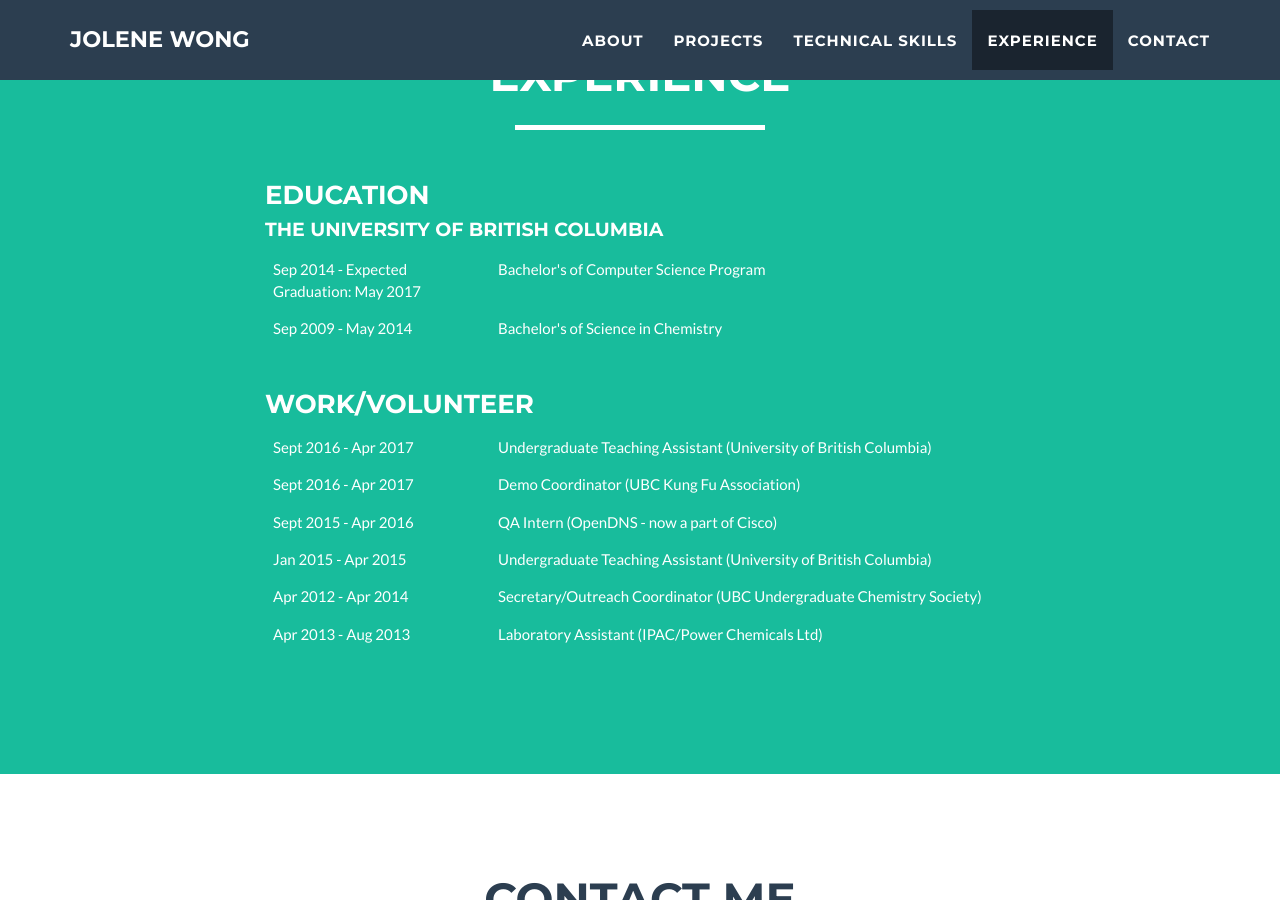
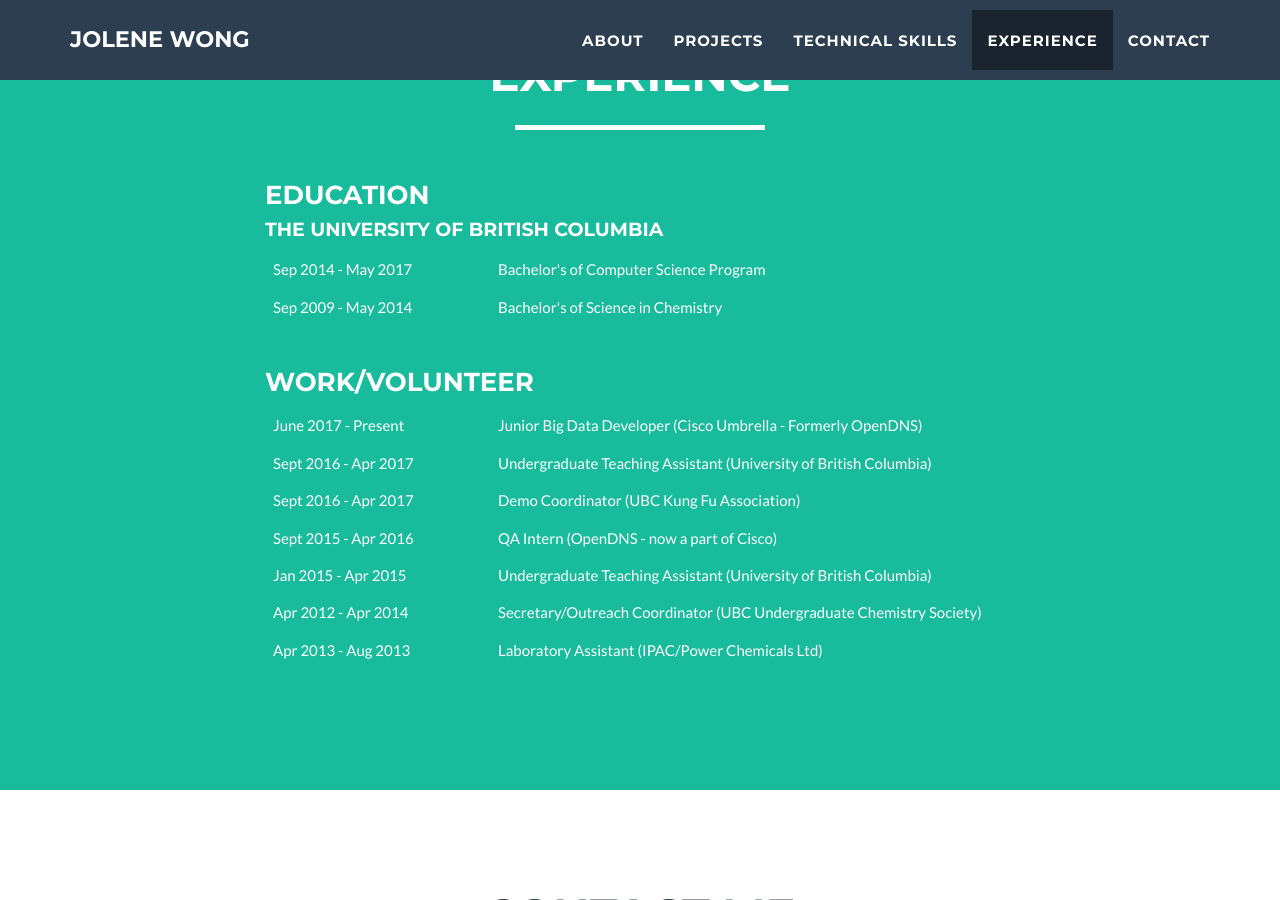
Before and after one commit to milktea02/milktea02.github.io, a Jekyll site: the page built from index.html, in a window 1280 px wide and 900 px high, scrolled down 3805 px. Built offline with Jekyll 4.4.1, drawn with Linux system fonts in a browser that asks for light colours; comment, search, counter and statistics services are not loaded.

Commit message:
update education, remove contact form

```diff
--- a/_config.yml
+++ b/_config.yml
@@ -1,11 +1,11 @@
 # Site settings
 title: Jolene Wong
-email: admin@jolenewong.com
+# email: admin@jolenewong.com
 url: https://milktea02.github.io
 description: "description"
 
 # Contact form: comment the line below if you want to stick with the default PHP contact form
-contact: static
+# contact: static
 
 # Color settings (hex-codes without the leading hash-tag)
 color:
--- a/_includes/education.html
+++ b/_includes/education.html
@@ -13,7 +13,7 @@
                     <h4>The University of British Columbia</h4>
                     <table class="table" width="100%">
                         <tr>
-                            <td width="30%">Sep 2014 - Expected Graduation: May 2017</td>
+                            <td width="30%">Sep 2014 - May 2017</td>
                             <td>Bachelor's of Computer Science Program</td>
                         </tr>
                         <tr>
@@ -27,7 +27,11 @@
                 <div class="col-lg-8 col-lg-offset-2">
                     <h3>Work/Volunteer</h3>
                     <table class="table" width="100%">
-                        <tr>
+			<tr>
+                            <td width="30%">June 2017 - Present</td>
+                            <td>Junior Big Data Developer (Cisco Umbrella - Formerly OpenDNS)</td>
+                        </tr>
+			<tr>
                             <td width="30%">Sept 2016 - Apr 2017</td>
                             <td>Undergraduate Teaching Assistant (University of British Columbia)</td>
                         </tr>
--- a/_layouts/default.html
+++ b/_layouts/default.html
@@ -9,12 +9,13 @@
     {% include technical_skills.html %}
     {% include education.html %}
 
-
+<!--
     {% if site.contact == "static" %}
     {% include contact_static.html %}
     {% else %}
     {% include contact.html %}
     {% endif %}
+-->
 
     {% include footer.html %}
     {% include modals.html %}
```
